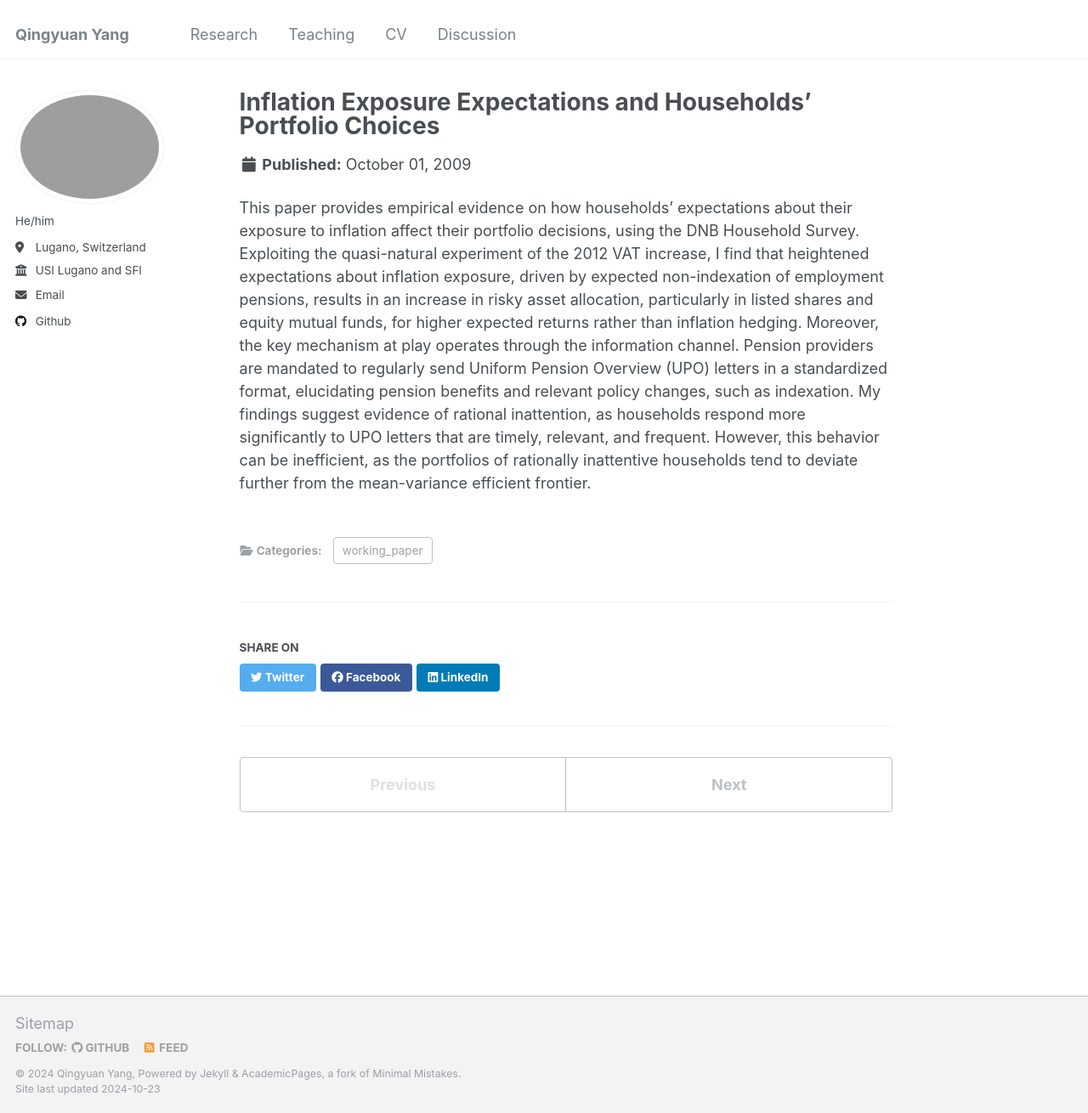
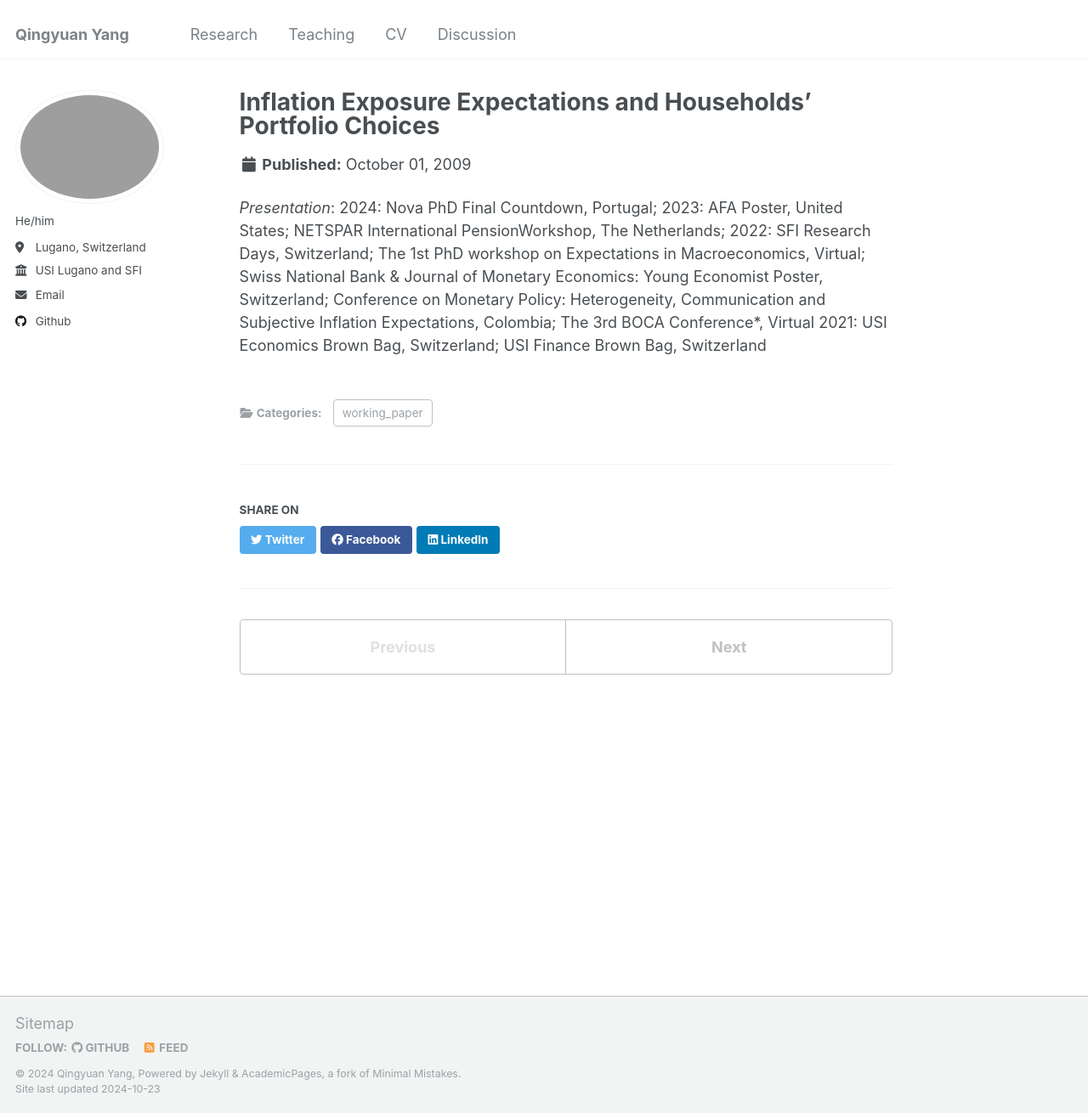
Before and after one commit to acctyl/qingyuan_yang.github.io, a Jekyll site: the page built from _publications/2009-10-01-paper-title-number-1.md, in a window 1280 px wide and 1310 px high. Shown: the whole window at 85% size. Built offline with Jekyll 4.4.1, drawn with Linux system fonts in a browser that asks for light colours.

Commit message:
Update 2009-10-01-paper-title-number-1.md

```diff
--- a/_publications/2009-10-01-paper-title-number-1.md
+++ b/_publications/2009-10-01-paper-title-number-1.md
@@ -7,4 +7,4 @@ excerpt: 'Job Market Paper'
 abstract: This paper provides empirical evidence on how households’ expectations about their exposure to inflation affect their portfolio decisions, using the DNB Household Survey. Exploiting the quasi-natural experiment of the 2012 VAT increase, I find that heightened expectations about inflation exposure, driven by expected non-indexation of employment pensions, results in an increase in risky asset allocation, particularly in listed shares and equity mutual funds, for higher expected returns rather than inflation hedging. Moreover, the key mechanism at play operates through the information channel. Pension providers are mandated to regularly send Uniform Pension Overview (UPO) letters in a standardized format, elucidating pension benefits and relevant policy changes, such as indexation. My findings suggest evidence of rational inattention, as households respond more significantly to UPO letters that are timely, relevant, and frequent. However, this behavior can be inefficient, as the portfolios of rationally inattentive households tend to deviate further from the mean-variance efficient frontier.
 ---
 
-This paper provides empirical evidence on how households’ expectations about their exposure to inflation affect their portfolio decisions, using the DNB Household Survey. Exploiting the quasi-natural experiment of the 2012 VAT increase, I find that heightened expectations about inflation exposure, driven by expected non-indexation of employment pensions, results in an increase in risky asset allocation, particularly in listed shares and equity mutual funds, for higher expected returns rather than inflation hedging. Moreover, the key mechanism at play operates through the information channel. Pension providers are mandated to regularly send Uniform Pension Overview (UPO) letters in a standardized format, elucidating pension benefits and relevant policy changes, such as indexation. My findings suggest evidence of rational inattention, as households respond more significantly to UPO letters that are timely, relevant, and frequent. However, this behavior can be inefficient, as the portfolios of rationally inattentive households tend to deviate further from the mean-variance efficient frontier.
+*Presentation*: 2024: Nova PhD Final Countdown, Portugal; 2023: AFA Poster, United States; NETSPAR International PensionWorkshop, The Netherlands; 2022: SFI Research Days, Switzerland; The 1st PhD workshop on Expectations in Macroeconomics, Virtual; Swiss National Bank & Journal of Monetary Economics: Young Economist Poster, Switzerland; Conference on Monetary Policy: Heterogeneity, Communication and Subjective Inflation Expectations, Colombia; The 3rd BOCA Conference*, Virtual 2021: USI Economics Brown Bag, Switzerland; USI Finance Brown Bag, Switzerland
```
